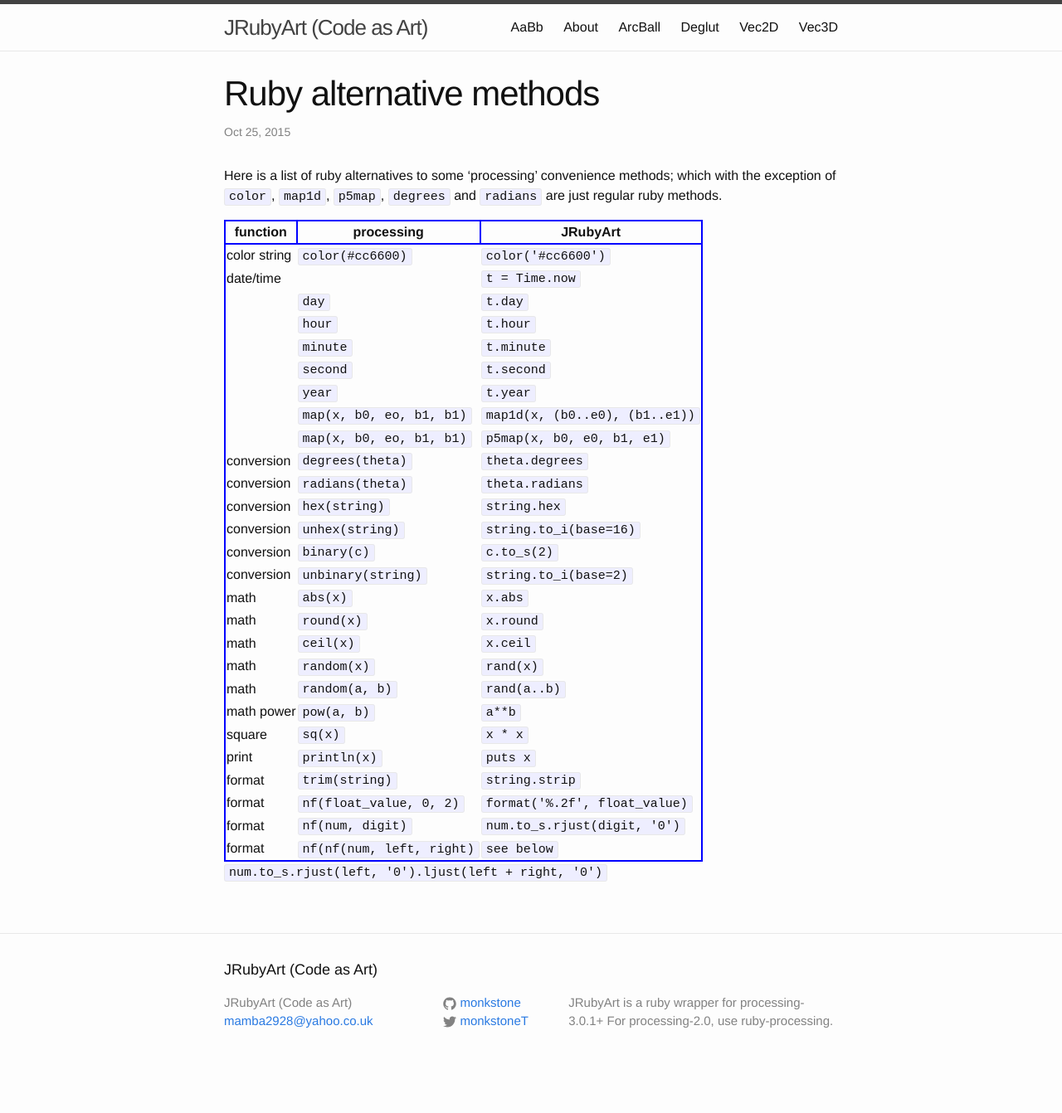
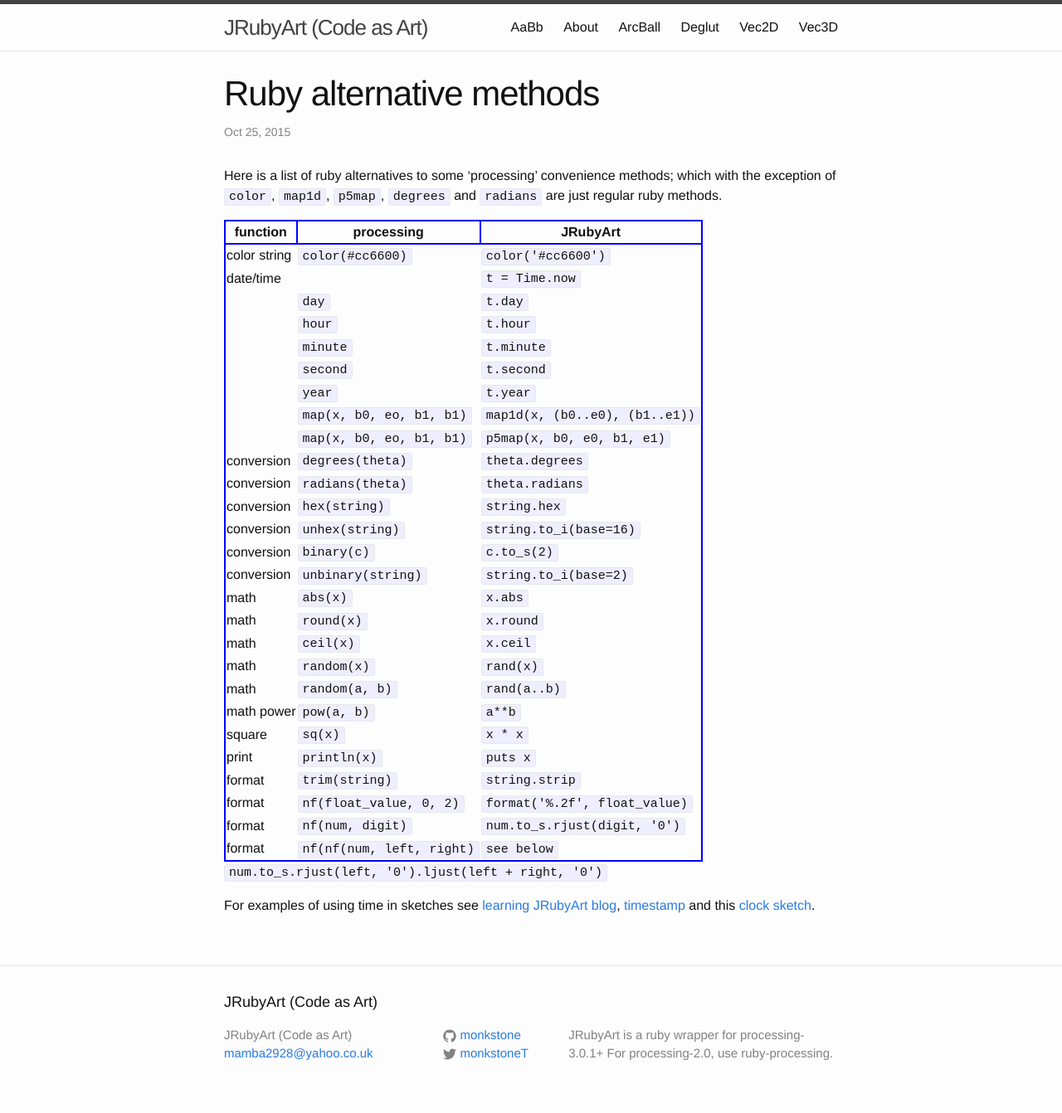
Before and after one commit to ruby-processing/ruby-processing.github.io, a Jekyll site: the page built from _posts/2015-10-25-ruby_alternative.md, in a window 1280 px wide. Shown: the whole page at 83% size. Built offline with Jekyll 4.4.1, drawn with Linux system fonts in a browser that asks for light colours; before the commit the page ends 1303 px from its top, so only the background shows below that.

Commit message:
links for time

```diff
--- a/_posts/2015-10-25-ruby_alternative.md
+++ b/_posts/2015-10-25-ruby_alternative.md
@@ -49,3 +49,9 @@
 |format         |`nf(nf(num, left, right)`|`see below`     |
 
 `num.to_s.rjust(left, '0').ljust(left + right, '0')`
+
+For examples of using time in sketches see [learning JRubyArt blog][time], [timestamp][timestamp] and this [clock sketch][clock].
+
+[time]:https://monkstone.github.io/_posts/time
+[timestamp]:https://monkstone.github.io/_posts/timestamp
+[clock]:https://github.com/ruby-processing/samples4ruby-processing3/blob/master/processing_app/library/fastmath/clock.rb
```
